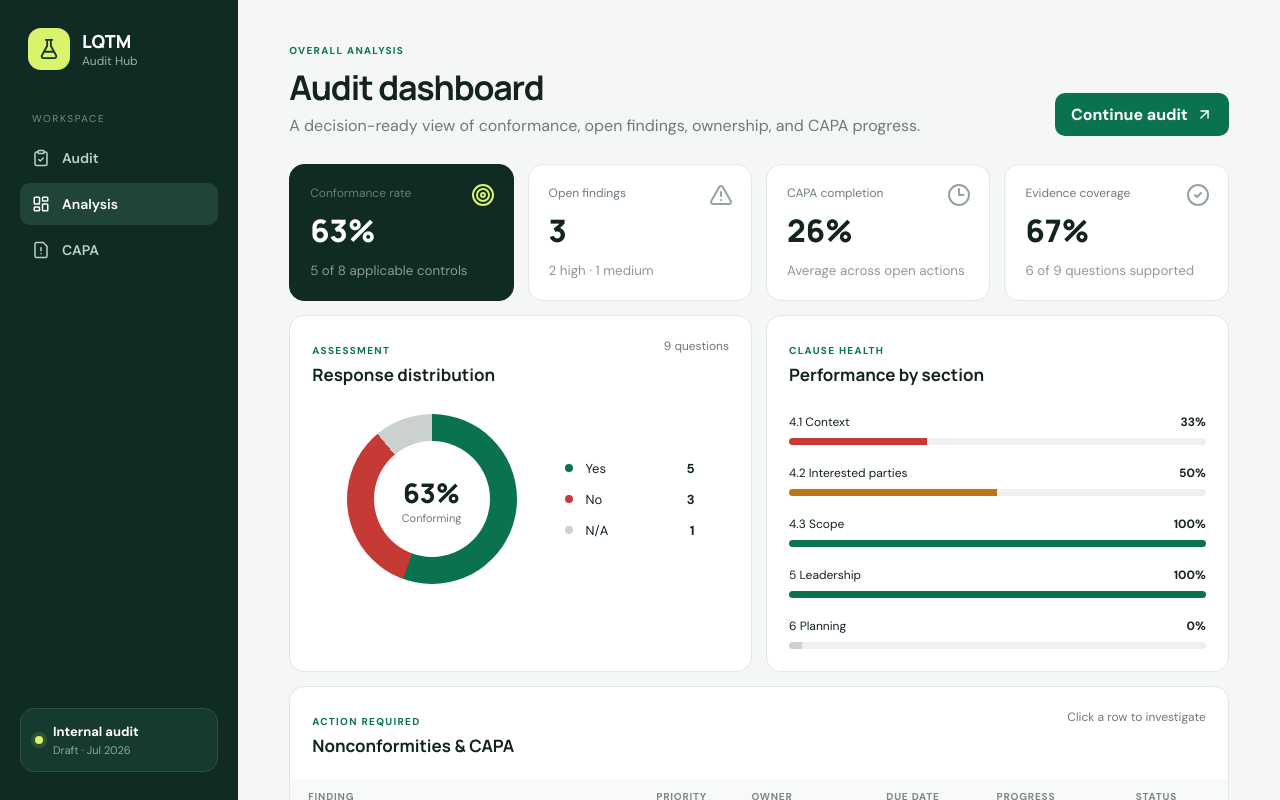
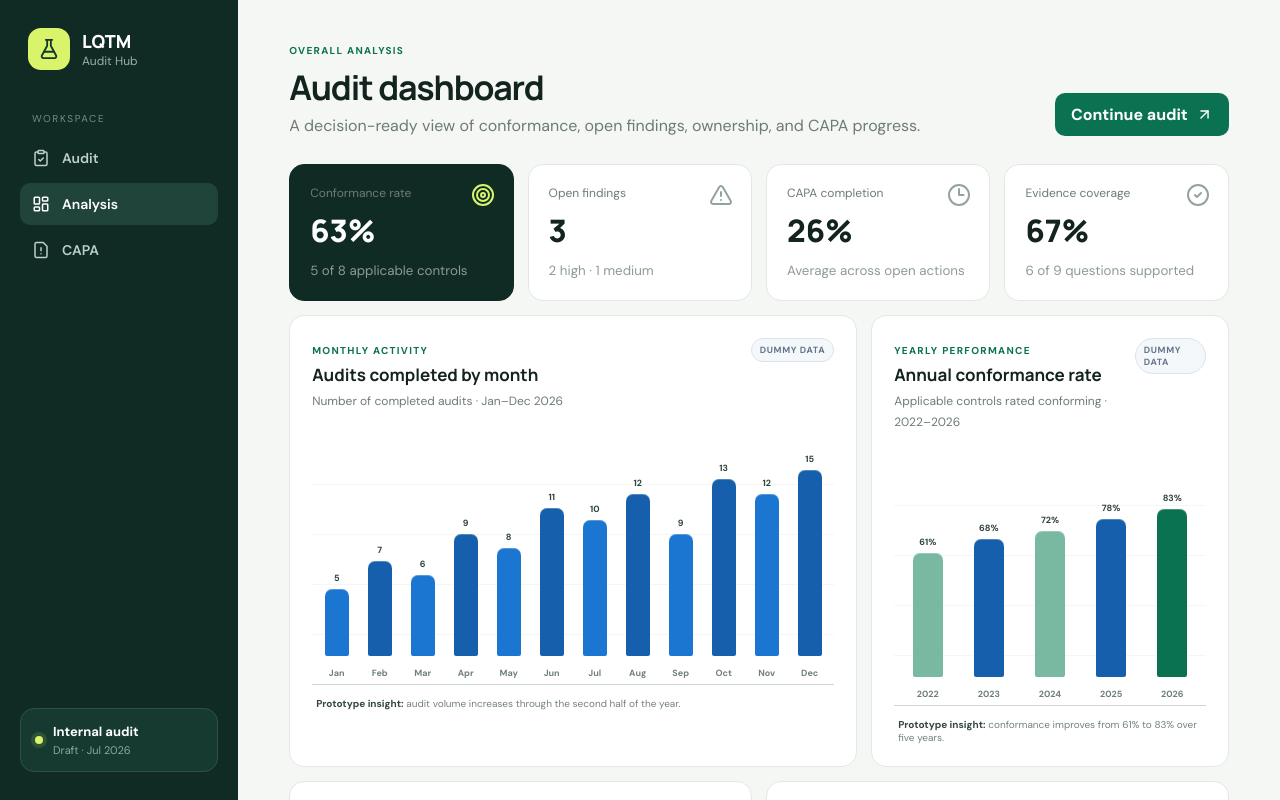
Before and after one commit to shasabbir/audit_hub_demo, a Next.js app: page /dashboard in a window 1280 px wide. Shown: the top 800 px of the page. Built offline with nearby package versions, Linux system fonts and the light colour scheme.

Commit message:
Add monthly and yearly dashboard charts

```diff
--- a/app/dashboard/page.js
+++ b/app/dashboard/page.js
@@ -16,6 +16,27 @@ export default function Dashboard() {
   const na = questions.filter((q) => q.answer === "na").length;
   const rate = Math.round((yes / (yes + no)) * 100);
   const findings = Object.entries(capas);
+  const monthly = [
+    ["Jan", 5],
+    ["Feb", 7],
+    ["Mar", 6],
+    ["Apr", 9],
+    ["May", 8],
+    ["Jun", 11],
+    ["Jul", 10],
+    ["Aug", 12],
+    ["Sep", 9],
+    ["Oct", 13],
+    ["Nov", 12],
+    ["Dec", 15],
+  ];
+  const yearly = [
+    ["2022", 61],
+    ["2023", 68],
+    ["2024", 72],
+    ["2025", 78],
+    ["2026", 83],
+  ];
   return (
     <Shell
       eyebrow="Overall analysis"
@@ -52,6 +73,71 @@ export default function Dashboard() {
           <small>6 of 9 questions supported</small>
           <CheckCircle2 size={24} />
         </div>
+      </section>
+      <section className="time-chart-grid">
+        <article className="panel chart-card">
+          <div className="chart-title">
+            <div>
+              <span className="eyebrow">Monthly activity</span>
+              <h2>Audits completed by month</h2>
+              <span className="muted">
+                Number of completed audits · Jan–Dec 2026
+              </span>
+            </div>
+            <span className="dummy-pill">Dummy data</span>
+          </div>
+          <div className="column-chart">
+            {monthly.map(([label, value], index) => (
+              <div
+                className="chart-column"
+                key={label}
+                title={`${label}: ${value} audits`}
+                style={{ "--delay": `${index * 0.04}s` }}
+              >
+                <span className="bar-value">{value}</span>
+                <i style={{ height: `${Math.round((value / 15) * 100)}%` }} />
+                <small>{label}</small>
+              </div>
+            ))}
+          </div>
+          <p className="chart-note">
+            <strong>Prototype insight:</strong> audit volume increases through
+            the second half of the year.
+          </p>
+        </article>
+        <article className="panel chart-card">
+          <div className="chart-title">
+            <div>
+              <span className="eyebrow">Yearly performance</span>
+              <h2>Annual conformance rate</h2>
+              <span className="muted">
+                Applicable controls rated conforming · 2022–2026
+              </span>
+            </div>
+            <span className="dummy-pill">Dummy data</span>
+          </div>
+          <div className="column-chart">
+            {yearly.map(([label, value], index) => (
+              <div
+                className="chart-column yearly-column"
+                key={label}
+                title={`${label}: ${value}% conformance`}
+                style={{ "--delay": `${index * 0.06}s` }}
+              >
+                <span className="bar-value">{value}%</span>
+                <i
+                  className={index === yearly.length - 1 ? "current" : ""}
+                  style={{ height: `${value}%` }}
+                />
+                <small>{label}</small>
+              </div>
+            ))}
+          </div>
+          <p className="chart-note">
+            <strong>Prototype insight:</strong> conformance improves from 61% to
+            83% over five years.
+          </p>
+        </article>
       </section>
       <section className="dashboard-grid">
         <article className="panel score-panel">
--- a/app/globals.css
+++ b/app/globals.css
@@ -1190,6 +1190,140 @@ td:first-child small {
   }
 }
 
+/* Dashboard time-series bar charts */
+.time-chart-grid {
+  display: grid;
+  grid-template-columns: 1.35fr 0.85fr;
+  gap: 14px;
+  margin: 14px 0;
+}
+.chart-card {
+  position: relative;
+  overflow: hidden;
+}
+.chart-title {
+  display: flex;
+  align-items: flex-start;
+  justify-content: space-between;
+  gap: 12px;
+}
+.chart-title h2 {
+  margin: 4px 0 3px;
+  font-size: 17px;
+}
+.dummy-pill {
+  display: inline-flex;
+  padding: 5px 8px;
+  border: 1px solid #d9e2ef;
+  border-radius: 999px;
+  background: #f5f8fb;
+  color: #65758a;
+  font-size: 9px;
+  font-weight: 800;
+  letter-spacing: 0.07em;
+  text-transform: uppercase;
+}
+.column-chart {
+  height: 250px;
+  display: flex;
+  align-items: flex-end;
+  gap: 10px;
+  margin-top: 25px;
+  padding: 18px 8px 28px;
+  border-bottom: 1px solid #cfd8d3;
+  background: repeating-linear-gradient(
+    to top,
+    transparent 0,
+    transparent 49px,
+    #e8eeeb 50px
+  );
+}
+.chart-column {
+  position: relative;
+  height: 100%;
+  min-width: 24px;
+  flex: 1;
+  display: flex;
+  align-items: center;
+  justify-content: flex-end;
+  flex-direction: column;
+}
+.chart-column i {
+  display: block;
+  width: min(32px, 72%);
+  min-height: 3px;
+  border-radius: 7px 7px 2px 2px;
+  background: #1b76d1;
+  box-shadow: inset 0 1px rgb(255 255 255 / 25%);
+  transform-origin: bottom;
+  animation: bar-rise 0.75s var(--delay, 0s) cubic-bezier(0.2, 0.8, 0.2, 1) both;
+  transition:
+    filter 0.2s,
+    transform 0.2s;
+}
+.chart-column:nth-child(2n) i {
+  background: #155fac;
+}
+.chart-column:hover i {
+  filter: brightness(1.12);
+  transform: scaleX(1.08);
+}
+.chart-column small {
+  position: absolute;
+  bottom: -23px;
+  color: #708078;
+  font-size: 9px;
+  font-weight: 700;
+}
+.bar-value {
+  margin-bottom: 5px;
+  color: #31443c;
+  font-size: 9px;
+  font-weight: 800;
+}
+.yearly-column i {
+  width: min(48px, 58%);
+  background: #79b8a1;
+}
+.yearly-column i.current {
+  background: #0b7251;
+}
+.chart-note {
+  margin: 12px 4px 0;
+  color: #74827c;
+  font-size: 10px;
+}
+.chart-note strong {
+  color: #34473f;
+}
+@keyframes bar-rise {
+  from {
+    scale: 1 0;
+    opacity: 0.35;
+  }
+  to {
+    scale: 1 1;
+    opacity: 1;
+  }
+}
+@media (max-width: 950px) {
+  .time-chart-grid {
+    grid-template-columns: 1fr;
+  }
+}
+@media (max-width: 600px) {
+  .column-chart {
+    gap: 5px;
+    overflow-x: auto;
+  }
+  .chart-column {
+    min-width: 28px;
+  }
+  .bar-value {
+    font-size: 8px;
+  }
+}
+
 /* Interactive 6M fishbone — v2 */
 .fishbone-v2 {
   --bone: #102f63;
```
Also changed, not shown: 2 other files (tests, documents, lock files or other folders).
